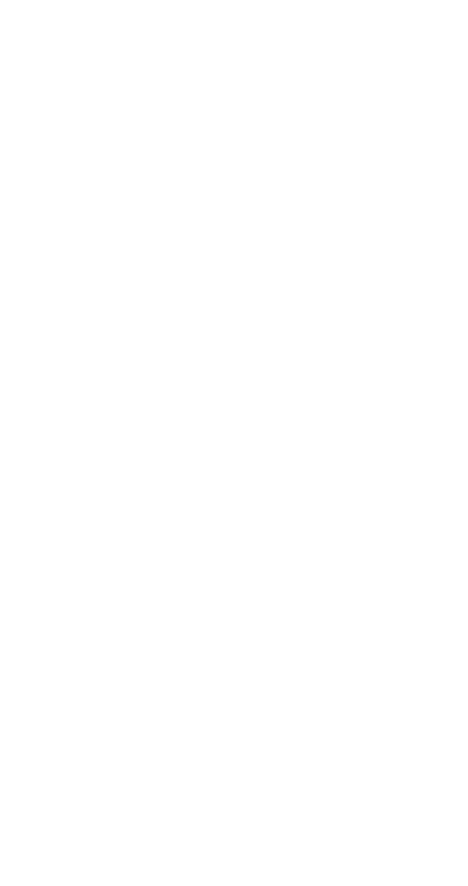
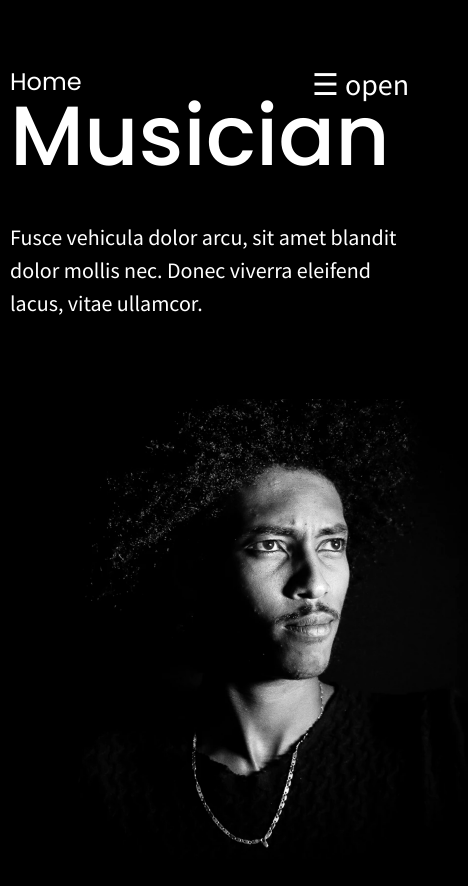
Before and after one commit to michelleandersson/musician, a plain HTML site: page index.html in a window 390 px wide. Shown: the whole page, 468 px wide, since content can reach past the window. Before the commit the page ends 844 px from the top, so only its background shows below. Drawn offline with Linux system fonts and the light colour scheme.

Commit message:
add content and styling to full screen

```diff
--- a/index.html
+++ b/index.html
@@ -9,6 +9,43 @@
     <title>Document</title>
 </head>
 <body>
+    <header>
+        <div class="logo">
+            <p>Home</p>
+        </div>
+        <nav>
+            <div id="myNav" class="overlay">
+                <a href="javascript:void(0)" class="closebtn" onclick="closeNav()">&times;</a>
+                <div class="overlay-content">
+                  <li><a href="#">Works</a></li>
+                  <li><a href="#">Services</a></li>
+                  <li><a href="#">Contact</a></li>
+                </div>
+              </div>
+              <span class="open" style="font-size:30px;cursor:pointer" onclick="openNav()">&#9776; open</span>
+
+              <script>
+              function openNav() {
+                document.getElementById("myNav").style.width = "70%";
+              }
+
+              function closeNav() {
+                document.getElementById("myNav").style.width = "0%";
+              }
+              </script>
+        </nav>
+    </header>
+    <main>
+        <section class="info__container">
+            <div class="info">
+                <h1>Musician</h1>
+                <p>Fusce vehicula dolor arcu, sit amet blandit dolor mollis nec. Donec viverra eleifend lacus, vitae ullamcor.</p>
+            </div>
+            <div class="image__container">
+                <img class="image" src="images/musician.jpg" alt="Musician">
+            </div>
+        </section>
+    </main>
 
 </body>
 </html>
--- a/styles/index.scss
+++ b/styles/index.scss
@@ -0,0 +1,135 @@
+$title-font: 'Poppins', sans-serif;
+$text-font: 'Source Sans Pro', sans-serif;
+$text-color: white;
+$background-color: black;
+
+body {
+    background-color: $background-color;
+    color: $text-color;
+    max-width: 1440px;
+    height: 100vh;
+}
+
+.logo {
+    position: relative;
+    top: 70px;
+    left: 10px;
+    font-size: 24px;
+    font-family: $title-font;
+}
+
+.overlay {
+    height: 100%;
+    width: 0;
+    position: fixed;
+    z-index: 1;
+    top: 0;
+    right: 0;
+    background-color: rgba(97, 97, 97, 0.60);
+    overflow-x: hidden;
+    transition: 0.5s;
+}
+
+.overlay-content {
+    position: relative;
+    top: 25%;
+    width: 100%;
+    text-align: center;
+    margin-top: 30px;
+}
+
+.overlay li {
+    list-style: none;
+}
+
+.overlay a {
+    padding: 8px;
+    text-decoration: none;
+    font-size: 36px;
+    color: $text-color;
+    font-family: $text-font;
+    display: block;
+    transition: 0.3s;
+}
+
+.overlay a:hover, .overlay a:focus {
+    color: $background-color;
+}
+
+.overlay .closebtn {
+    position: absolute;
+    top: 15px;
+    right: 45px;
+    font-size: 60px;
+}
+
+@media screen and (max-height: 450px) {
+    .overlay a {font-size: 20px}
+    .overlay .closebtn {
+    font-size: 40px;
+    top: 15px;
+    right: 35px;
+    }
+}
+
+.open {
+    position: relative;
+    top: 45px;
+    left: 20%;
+    margin-right: 10px;
+    font-family: $text-font;
+    &:hover {
+        color: rgb(173, 170, 170);
+    }
+    @media screen and (max-width: 768px) {
+        position: relative;
+        top: 45px;
+        left: 80%;
+    }
+}
+
+.info__container {
+    max-width: 1440px;
+    height: 100vh;
+    display: flex;
+    justify-content: flex-start;
+    align-items: center;
+    flex-wrap: wrap;
+}
+
+.info {
+    margin-left: 10px;
+    display: flex;
+    justify-content: flex-start;
+    align-items: flex-start;
+    flex-direction: column;
+}
+
+.info>h1 {
+    font-family: $title-font;
+    color: $text-color;
+    font-weight: 500;
+    font-size: 84px;
+}
+
+.info>p {
+    font-family: $text-font;
+    color: $text-color;
+    font-size: 22px;
+    margin-top: 43px;
+    width: 410px;
+    line-height: 1.5;
+}
+
+.image__container {
+    display: flex;
+    justify-content: flex-end;
+    align-items: center;
+    max-width: 585px;
+    width: 100%;
+    margin-left: 20%;
+}
+
+.image {
+    overflow: hidden;
+}
```
Also changed, not shown: styles/index.css.
